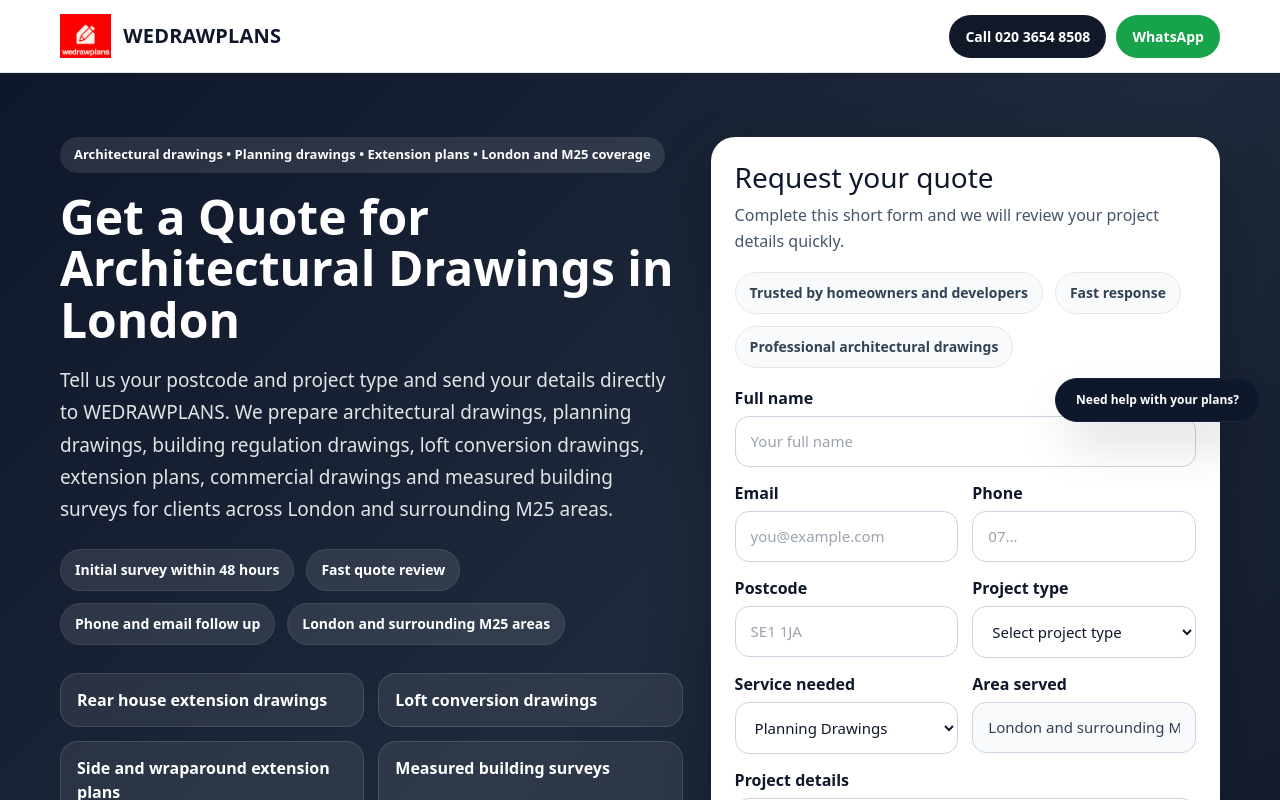
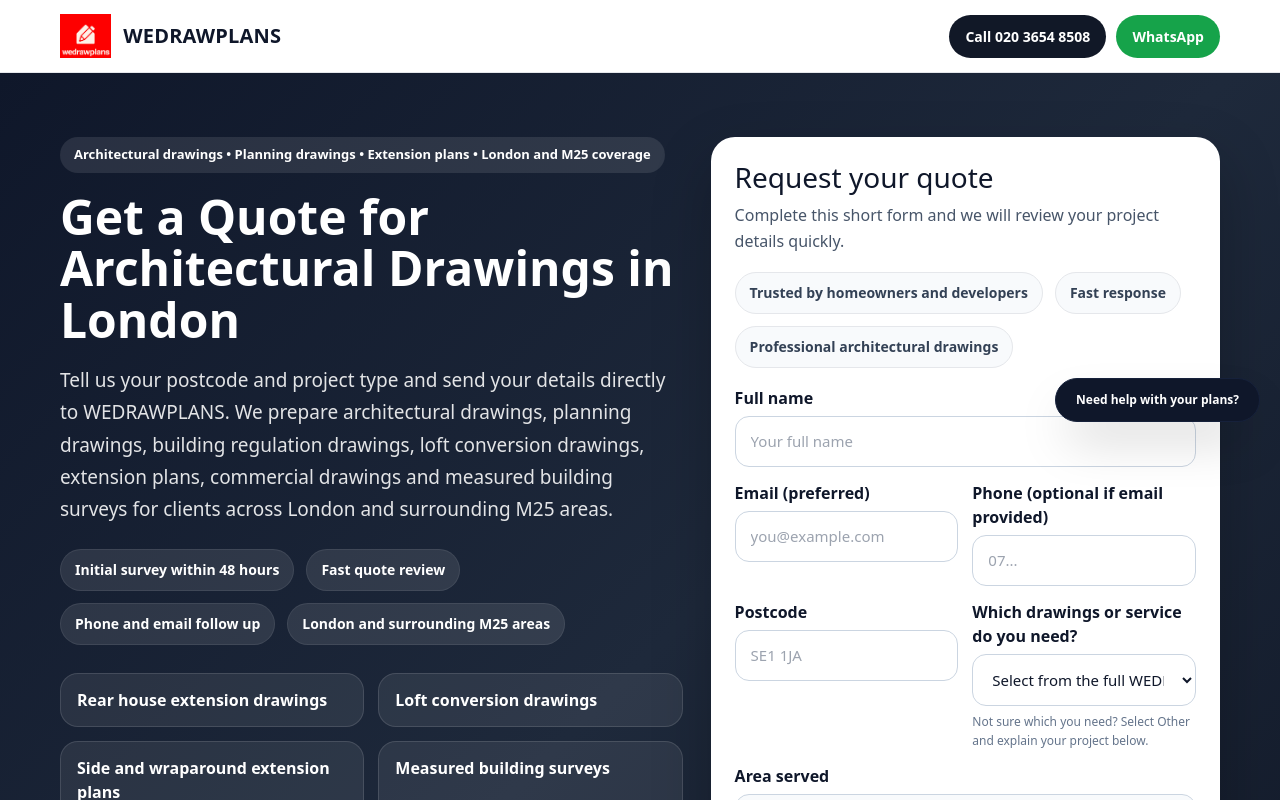
Before and after one commit to WEDRAWPLANS/wedrawplans, a Next.js app: page /get-drawings-quote in a window 1280 px wide. Shown: the top 800 px of the page. Built offline with nearby package versions, Linux system fonts and the light colour scheme.

Commit message:
Restore full 23-service dropdown on WEDRAWPLANS detailed quote page

```diff
--- a/pages/get-drawings-quote.tsx
+++ b/pages/get-drawings-quote.tsx
@@ -6,6 +6,7 @@ import { submitBoroughLead } from "../lib/submitBoroughLead";
 import { useRouter } from "next/router";
 import { caseStudyBySlug } from "../data/caseStudies";
 import ServiceInternalLinks from "../components/ServiceInternalLinks";
+import { SERVICE_OPTIONS } from "../data/quoteServiceOptions";
 
 type FormState = {
   name: string;
@@ -13,7 +14,6 @@ type FormState = {
   phone: string;
   postcode: string;
   projectType: string;
-  service: string;
   borough: string;
   message: string;
 };
@@ -24,7 +24,6 @@ const initialForm: FormState = {
   phone: "",
   postcode: "",
   projectType: "",
-  service: "Planning Drawings",
   borough: "London and surrounding M25 areas",
   message: "",
 };
@@ -122,13 +121,13 @@ export default function GetDrawingsQuotePage() {
       return;
     }
 
-    if (!isValidEmail(cleanedEmail)) {
-      setError("Please enter a valid email address.");
+    if (cleanedEmail && !isValidEmail(cleanedEmail)) {
+      setError("Please enter a valid email address, or leave email blank and provide a phone number.");
       return;
     }
 
-    if (!cleanedPhone) {
-      setError("Please enter your phone number.");
+    if (!cleanedEmail && cleanedPhone.replace(/\D/g, "").length < 10) {
+      setError("Please enter an email address or a valid telephone number so we can reply.");
       return;
     }
 
@@ -138,7 +137,7 @@ export default function GetDrawingsQuotePage() {
     }
 
     if (!form.projectType.trim()) {
-      setError("Please select your project type.");
+      setError("Please select the drawings or service you need.");
       return;
     }
 
@@ -151,7 +150,7 @@ export default function GetDrawingsQuotePage() {
         phone: cleanedPhone,
         postcode: cleanedPostcode,
         borough: inferredBorough,
-        service: form.service,
+        service: form.projectType,
         message:
           cleanedMessage ||
           `New architectural drawings quote request for ${form.projectType}. Postcode: ${cleanedPostcode}.`,
@@ -162,7 +161,7 @@ export default function GetDrawingsQuotePage() {
           page: "/get-drawings-quote",
           projectType: form.projectType,
           inferredBorough,
-          service: form.service,
+          service: form.projectType,
           originalMessage: cleanedMessage,
         },
       });
@@ -487,7 +486,7 @@ export default function GetDrawingsQuotePage() {
                           htmlFor="email"
                           style={{ display: "block", marginBottom: 6, fontWeight: 700 }}
                         >
-                          Email
+                          Email (preferred)
                         </label>
                         <input
                           id="email"
@@ -504,7 +503,7 @@ export default function GetDrawingsQuotePage() {
                           htmlFor="phone"
                           style={{ display: "block", marginBottom: 6, fontWeight: 700 }}
                         >
-                          Phone
+                          Phone (optional if email provided)
                         </label>
                         <input
                           id="phone"
@@ -542,64 +541,31 @@ export default function GetDrawingsQuotePage() {
                           htmlFor="projectType"
                           style={{ display: "block", marginBottom: 6, fontWeight: 700 }}
                         >
-                          Project type
+                          Which drawings or service do you need?
                         </label>
                         <select
                           id="projectType"
+                          name="projectType"
                           value={form.projectType}
                           onChange={(e) =>
                             setForm((prev) => ({ ...prev, projectType: e.target.value }))
                           }
                           style={inputStyle}
                         >
-                          <option value="">Select project type</option>
-                          <option value="Rear extension">Rear extension</option>
-                          <option value="Side extension">Side extension</option>
-                          <option value="Wraparound extension">Wraparound extension</option>
-                          <option value="Loft conversion">Loft conversion</option>
-                          <option value="Garage conversion">Garage conversion</option>
-                          <option value="Internal alterations">Internal alterations</option>
-                          <option value="Building regulation drawings">
-                            Building regulation drawings
-                          </option>
-                          <option value="Measured survey">Measured survey</option>
-                          <option value="Commercial project">Commercial project</option>
-                          <option value="Other domestic project">Other domestic project</option>
+                          <option value="">Select from the full WEDRAWPLANS service list</option>
+                          {SERVICE_OPTIONS.map((option) => (
+                            <option key={option.label} value={option.value}>
+                              {option.label}
+                            </option>
+                          ))}
                         </select>
+                        <p style={{ margin: "6px 0 0", color: "#64748b", fontSize: 12, lineHeight: 1.6 }}>
+                          Not sure which you need? Select Other and explain your project below.
+                        </p>
                       </div>
                     </div>
 
-                    <div className="formTwoCol">
-                      <div>
-                        <label
-                          htmlFor="service"
-                          style={{ display: "block", marginBottom: 6, fontWeight: 700 }}
-                        >
-                          Service needed
-                        </label>
-                        <select
-                          id="service"
-                          value={form.service}
-                          onChange={(e) =>
-                            setForm((prev) => ({ ...prev, service: e.target.value }))
-                          }
-                          style={inputStyle}
-                        >
-                          <option value="Planning Drawings">Planning Drawings</option>
-                          <option value="Building Regulation Drawings">
-                            Building Regulation Drawings
-                          </option>
-                          <option value="Measured Building Survey">
-                            Measured Building Survey
-                          </option>
-                          <option value="Planning Application Support">
-                            Planning Application Support
-                          </option>
-                          <option value="Commercial Drawings">Commercial Drawings</option>
-                          <option value="Full Drawing Package">Full Drawing Package</option>
-                        </select>
-                      </div>
-
+                    <div style={{ display: "grid" }}>
                       <div>
                         <label
                           htmlFor="borough"
@@ -685,7 +651,7 @@ export default function GetDrawingsQuotePage() {
                     </button>
 
                     <div style={{ fontSize: 13, color: "#64748b", lineHeight: 1.6 }}>
-                      By submitting this form, you agree to be contacted by phone or email regarding
+                      By submitting this form, you agree to be contacted through your supplied email address or telephone number regarding
                       your drawings project.
                     </div>
 
```
